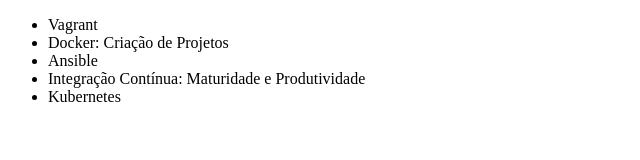
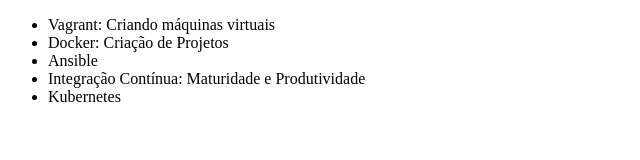
Before and after one commit to BarrosVentura/aula-git, a plain HTML site: page index.html in a window 1280 px wide. Shown: the whole page, without its empty margins (0-640 px from the left). Drawn offline with Linux system fonts and the light colour scheme.

Commit message:
Titulo vagrant

```diff
--- a/index.html
+++ b/index.html
@@ -10,7 +10,7 @@
 
 <body>
     <ul>
-        <li>Vagrant</li>
+        <li>Vagrant: Criando máquinas virtuais</li>
         <li>Docker: Criação de Projetos</li>
         <li>Ansible</li>
         <li>Integração Contínua: Maturidade e Produtividade</li>
```
